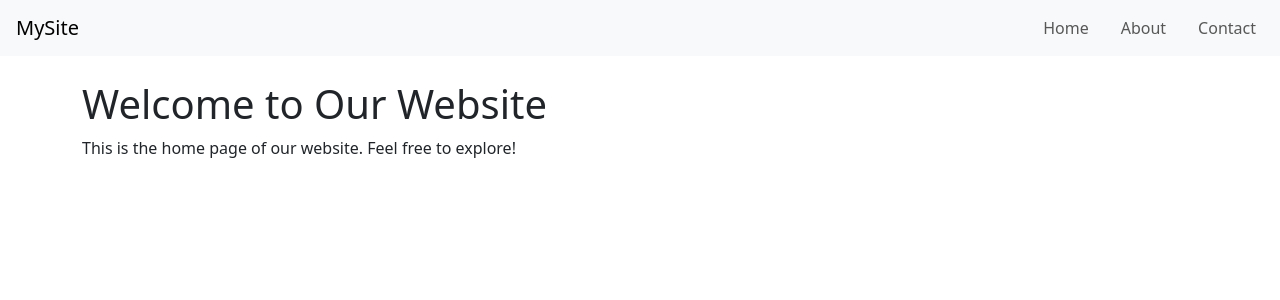
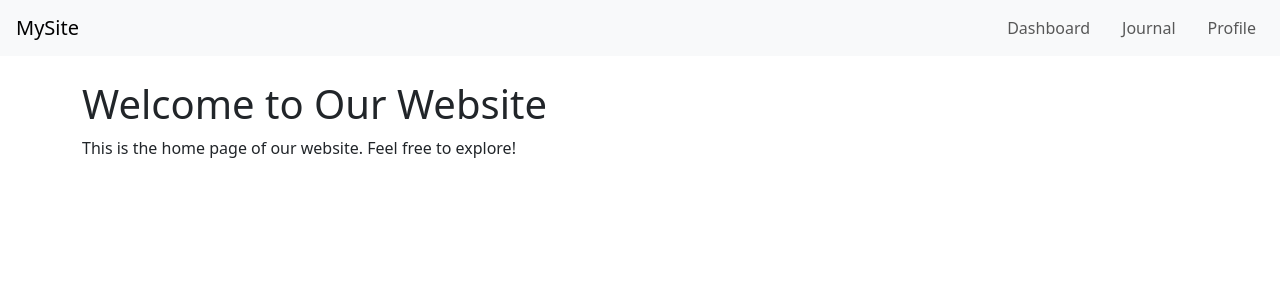
Before and after one commit to IamZhenHong/evolve, a Django app: page /pages/home/ in a window 1280 px wide. Shown: the top 300 px of the page. Run offline with Django 4.2, Linux system fonts and the light colour scheme.

Commit message:
Update base.html

```diff
--- a/templates/base.html
+++ b/templates/base.html
@@ -3,7 +3,7 @@
 <head>
     <meta charset="UTF-8">
     <meta name="viewport" content="width=device-width, initial-scale=1.0">
-    <title>{% block title %}My Site{% endblock %}</title>
+    <title>{% block title %}Evolve{% endblock %}</title>
     {% load static %}
     <link rel="stylesheet" href="{% static 'css/styles.css' %}">  <!-- Link to custom CSS -->
     <link href="https://cdn.jsdelivr.net/npm/bootstrap@5.3.0/dist/css/bootstrap.min.css" rel="stylesheet">
@@ -39,13 +39,13 @@
         <div class="collapse navbar-collapse" id="navbarNav">
             <ul class="navbar-nav ms-auto">  <!-- Added ms-auto to align items to the right -->
                 <li class="nav-item">
-                    <a class="nav-link" href="{% url 'journal:list' %}">Home</a>
+                    <a class="nav-link" href="{% url 'journal:list' %}">Dashboard</a>
                 </li>
                 <li class="nav-item">
-                    <a class="nav-link" href="{% url 'journal:list' %}">About</a>
+                    <a class="nav-link" href="{% url 'journal:list' %}">Journal</a>
                 </li>
                 <li class="nav-item">
-                    <a class="nav-link" href="{% url 'journal:list' %}">Contact</a>
+                    <a class="nav-link" href="{% url 'journal:list' %}">Profile</a>
                 </li>
             </ul>
         </div>
```
